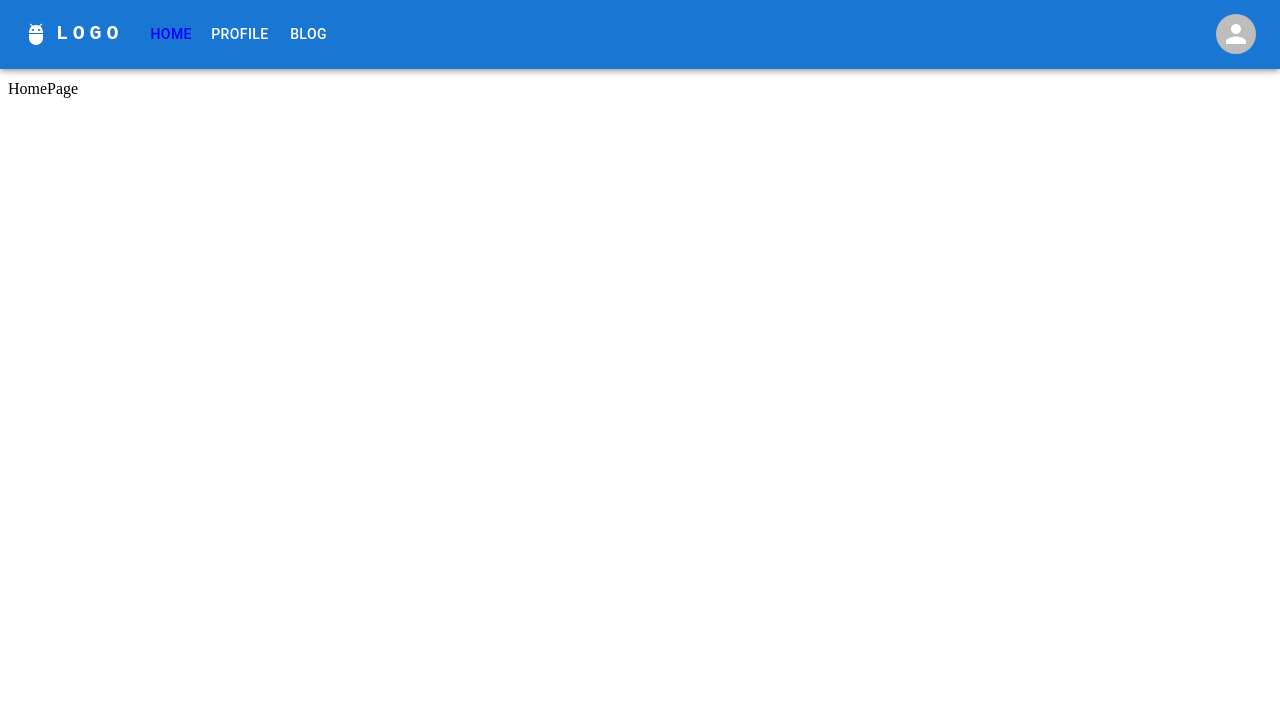
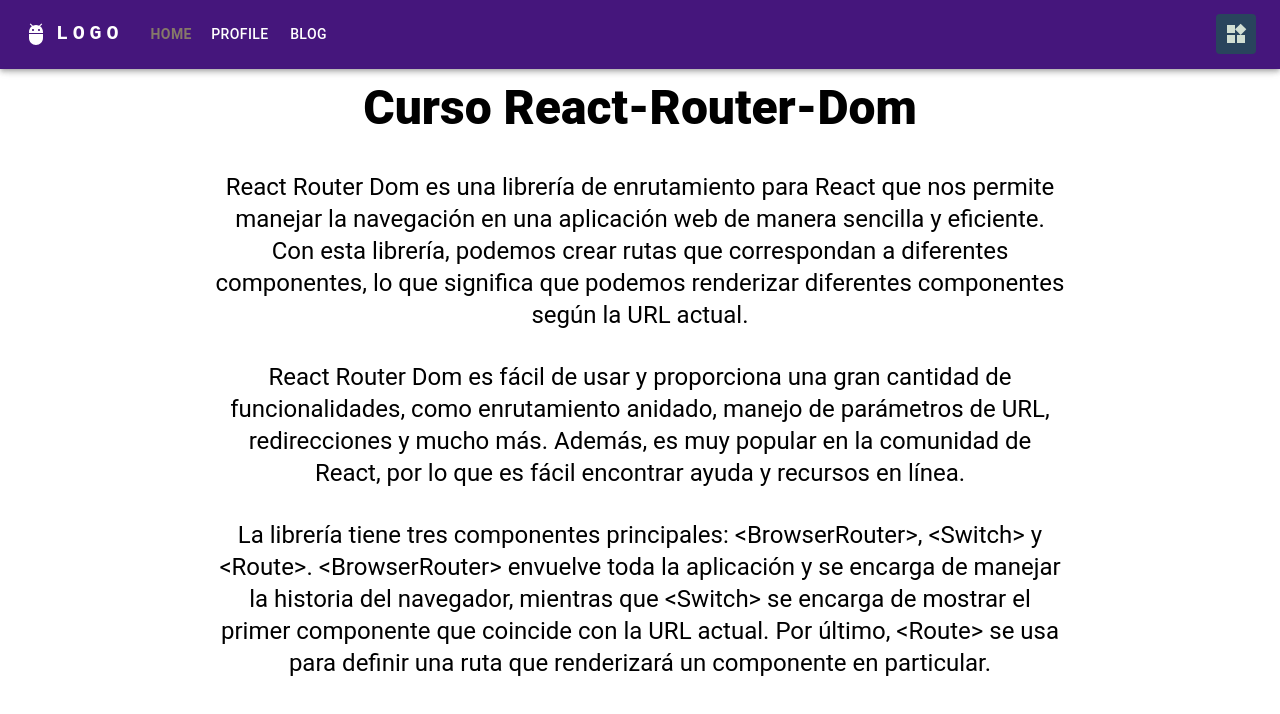
Before and after one commit to JuanErcole/RouterApp, a React (Vite) app: page /#/login in a window 1280 px wide. Both pictures are taken after typing "Sample", "Sample123" into the empty fields and a click on the button "LOGIN". Shown: the top 714 px of the page. Built offline with nearby package versions, Linux system fonts and the light colour scheme.

Commit message:
+ styles

```diff
--- a/src/assets/blogData.js
+++ b/src/assets/blogData.js
@@ -19,4 +19,12 @@ const blogdata = [
   }
 ];
 
-export { blogdata };
+const homeData = {
+  title: 'Curso React-Router-Dom',
+  p1: 'React Router Dom es una librería de enrutamiento para React que nos permite manejar la navegación en una aplicación web de manera sencilla y eficiente. Con esta librería, podemos crear rutas que correspondan a diferentes componentes, lo que significa que podemos renderizar diferentes componentes según la URL actual.',
+  p2: 'React Router Dom es fácil de usar y proporciona una gran cantidad de funcionalidades, como enrutamiento anidado, manejo de parámetros de URL, redirecciones y mucho más. Además, es muy popular en la comunidad de React, por lo que es fácil encontrar ayuda y recursos en línea.',
+  p3: 'La librería tiene tres componentes principales: <BrowserRouter>, <Switch> y <Route>. <BrowserRouter> envuelve toda la aplicación y se encarga de manejar la historia del navegador, mientras que <Switch> se encarga de mostrar el primer componente que coincide con la URL actual. Por último, <Route> se usa para definir una ruta que renderizará un componente en particular.'
+
+}
+
+export { blogdata, homeData };
--- a/src/components/BlogLink.jsx
+++ b/src/components/BlogLink.jsx
@@ -1,17 +1,17 @@
-import { ListItemButton, Typography } from '@mui/material'
+import { Button, Typography } from '@mui/material'
 import React from 'react'
 import { Link } from 'react-router-dom'
 
 export const BlogLink = ({ post }) => {
   return (
 
-    <ListItemButton>
+    <Button variant='outlined'>
       <Link to={`/blog/${post.slug}`} >
-        <Typography>
+        <Typography variant='h5'>
           {post.title}
         </Typography>
       </Link>
-    </ListItemButton>
+    </Button>
 
   )
 }
--- a/src/components/MenuNav.jsx
+++ b/src/components/MenuNav.jsx
@@ -13,6 +13,7 @@ import Button from '@mui/material/Button';
 import Tooltip from '@mui/material/Tooltip';
 import MenuItem from '@mui/material/MenuItem';
 import AdbIcon from '@mui/icons-material/Adb';
+import WidgetsIcon from '@mui/icons-material/Widgets';
 import { useAuth } from '../hooks/useAuth';
 
 const pages = [
@@ -66,7 +67,7 @@ export const MenuNav = () => {
   };
 
   return (
-    <AppBar position="fixed" >
+    <AppBar position="fixed" sx={{ bgcolor:'#45167c' }} >
       <Container maxWidth="xl" >
         <Toolbar disableGutters >
           <AdbIcon sx={{ display: { xs: 'none', md: 'flex' }, mr: 1 }} />
@@ -164,7 +165,8 @@ export const MenuNav = () => {
                   <NavLink
                     to={page.path}
                     style={({ isActive }) => ({
-                      color: isActive ? 'blue' : '#fff',
+                      color: isActive ? '#867969' : '#fff',
+                      fontWeight: isActive && '600'
                     })}
                   >
                     {page.name}
@@ -177,7 +179,9 @@ export const MenuNav = () => {
           <Box sx={{ flexGrow: 0 }}>
             <Tooltip title="Open settings">
               <IconButton onClick={handleOpenUserMenu} sx={{ p: 0 }}>
-                <Avatar alt="Remy Sharp" src="" />
+                <Avatar variant='rounded' sx={{ bgcolor: '#29445d' }}>
+                  <WidgetsIcon sx={{ color: '#d1ded3' }} />
+                </Avatar>
               </IconButton>
             </Tooltip>
             <Menu
--- a/src/index.css
+++ b/src/index.css
@@ -1,3 +1,9 @@
+*{
+  margin: 0;
+  padding: 0;
+  box-sizing: border-box;
+}
+
 .pageContainer{
   margin-top: 80px;
 }
--- a/src/pages/BlogPage.jsx
+++ b/src/pages/BlogPage.jsx
@@ -3,22 +3,32 @@ import { BlogLink } from '../components/BlogLink'
 import { blogdata } from '../assets/blogData'
 import { Outlet } from 'react-router-dom'
 import Typography from '@mui/material/Typography'
+import { Button, Grid } from '@mui/material'
 
 export const BlogPage = () => {
   return (
-    <div>
-      <Typography variant="h2" >
-        Blog
-      </Typography>
-      <Outlet/>
-
-      <ul>
+    <Grid container textAlign='center'>
+      <Grid item xs={12}>
+        <Typography variant="h2" >
+          Blog
+        </Typography>
+      </Grid>
+      <Grid item xs={12}>
+        <Outlet />
+      </Grid>
+      <Grid
+        item
+        xs={12}
+        display='flex'
+        justifyContent='center'
+      >
         {
           blogdata.map(post => (
-            <BlogLink key={post.title} post={post}/>
+            <BlogLink key={post.title} post={post} />
           ))
         }
-      </ul>
-    </div>
+      </Grid>
+
+    </Grid>
   )
 }
--- a/src/pages/HomePage.jsx
+++ b/src/pages/HomePage.jsx
@@ -1,9 +1,38 @@
 import React from 'react'
+import { Grid, Typography } from '@mui/material'
+import { homeData } from '../assets/blogData'
+
+
+
 
 export const HomePage = () => {
   return (
-    <div >
-      HomePage
-    </div>
+    <Grid
+      container
+      textAlign='center'
+      justifyContent='center'
+    >
+      <Grid item xs={12}>
+        <Typography
+          variant="h3"
+          mb='35px'
+          fontWeight={800}
+        >
+          {homeData.title}
+        </Typography>
+      </Grid>
+
+      <Grid item xs={8} >
+        <Typography variant="h5">
+          {homeData.p1}
+        </Typography>
+        <Typography variant="h5" my='30px'>
+          {homeData.p2}
+        </Typography>
+        <Typography variant="h5">
+          {homeData.p3}
+        </Typography>
+      </Grid>
+    </Grid>
   )
 }
```
